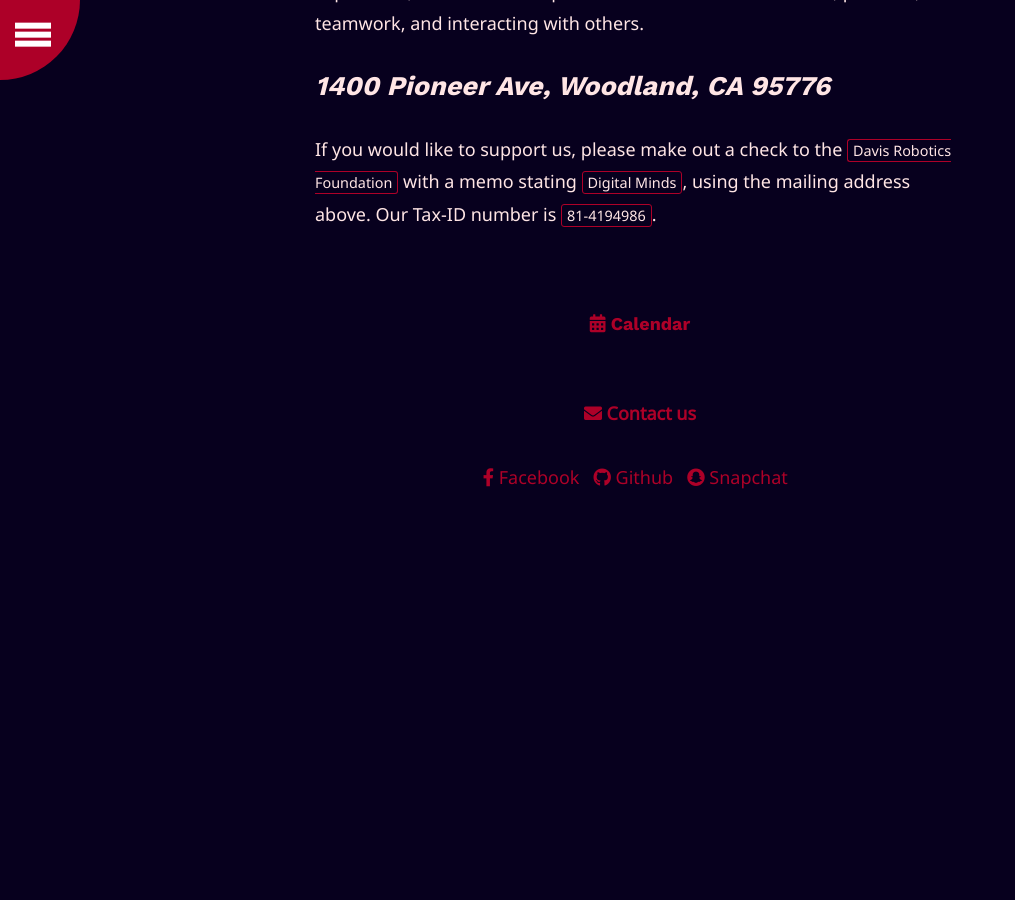
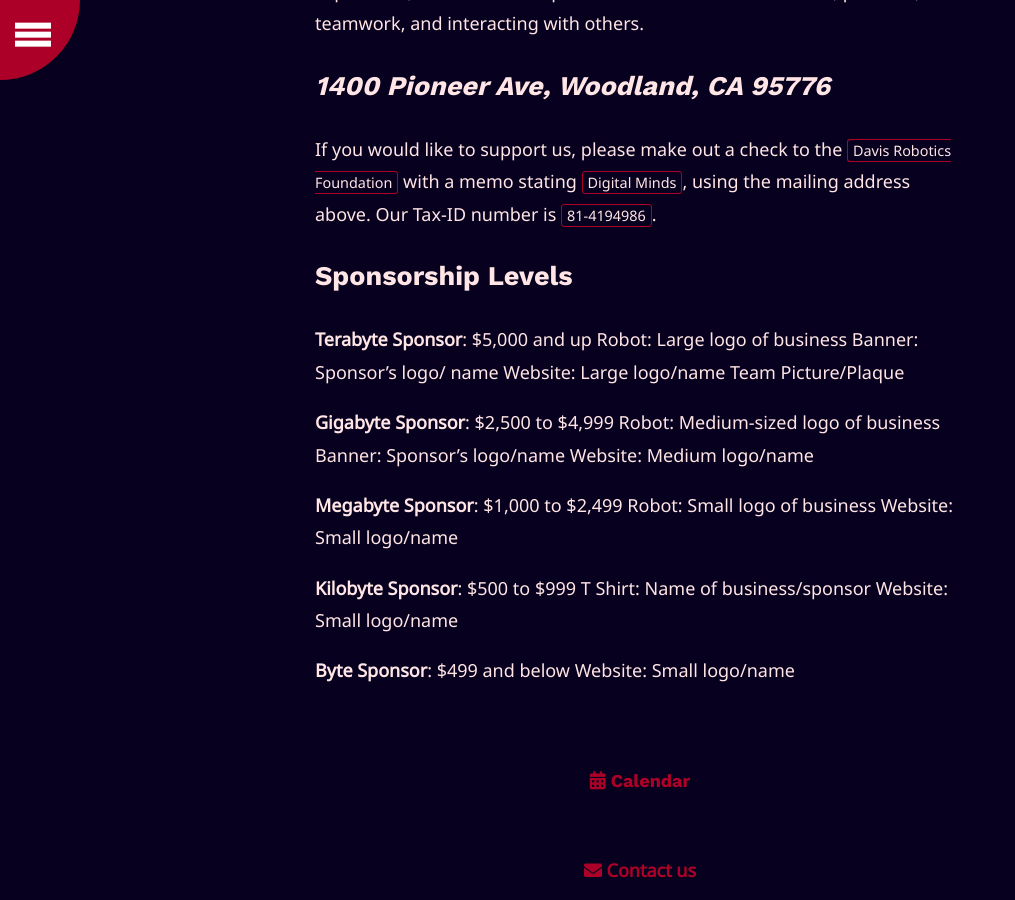
Before and after one commit to FRCTeam5458DigitalMinds/team5458.com, a Jekyll site: the page built from _pages/support.md, in a window 1280 px wide and 900 px high, scrolled down 1025 px. Shown: the whole window, without its empty margins (0-1015 px from the left). Built offline with Jekyll 4.4.1, drawn with Linux system fonts in a browser that asks for light colours; nearby versions of some CDN libraries; before the commit the page ends 1555 px from its top, so only the background shows below that.

Commit message:
Sponsorship Information

```diff
--- a/_pages/support.md
+++ b/_pages/support.md
@@ -11,3 +11,26 @@
 ## *1400 Pioneer Ave, Woodland, CA 95776*
 
 If you would like to support us, please make out a check to the `Davis Robotics Foundation` with a memo stating `Digital Minds`, using the mailing address above. Our Tax-ID number is `81-4194986`.
+
+## **Sponsorship Levels**
+**Terabyte Sponsor**: $5,000 and up
+Robot: Large logo of business
+Banner: Sponsor’s logo/ name
+Website: Large logo/name
+Team Picture/Plaque
+
+**Gigabyte Sponsor**: $2,500 to $4,999
+Robot: Medium-sized logo of business
+Banner: Sponsor’s logo/name
+Website: Medium logo/name
+
+**Megabyte Sponsor**: $1,000 to $2,499
+Robot: Small logo of business
+Website: Small logo/name
+
+**Kilobyte Sponsor**: $500 to $999
+T Shirt: Name of business/sponsor
+Website: Small logo/name
+
+**Byte Sponsor**: $499 and below
+Website: Small logo/name
```
